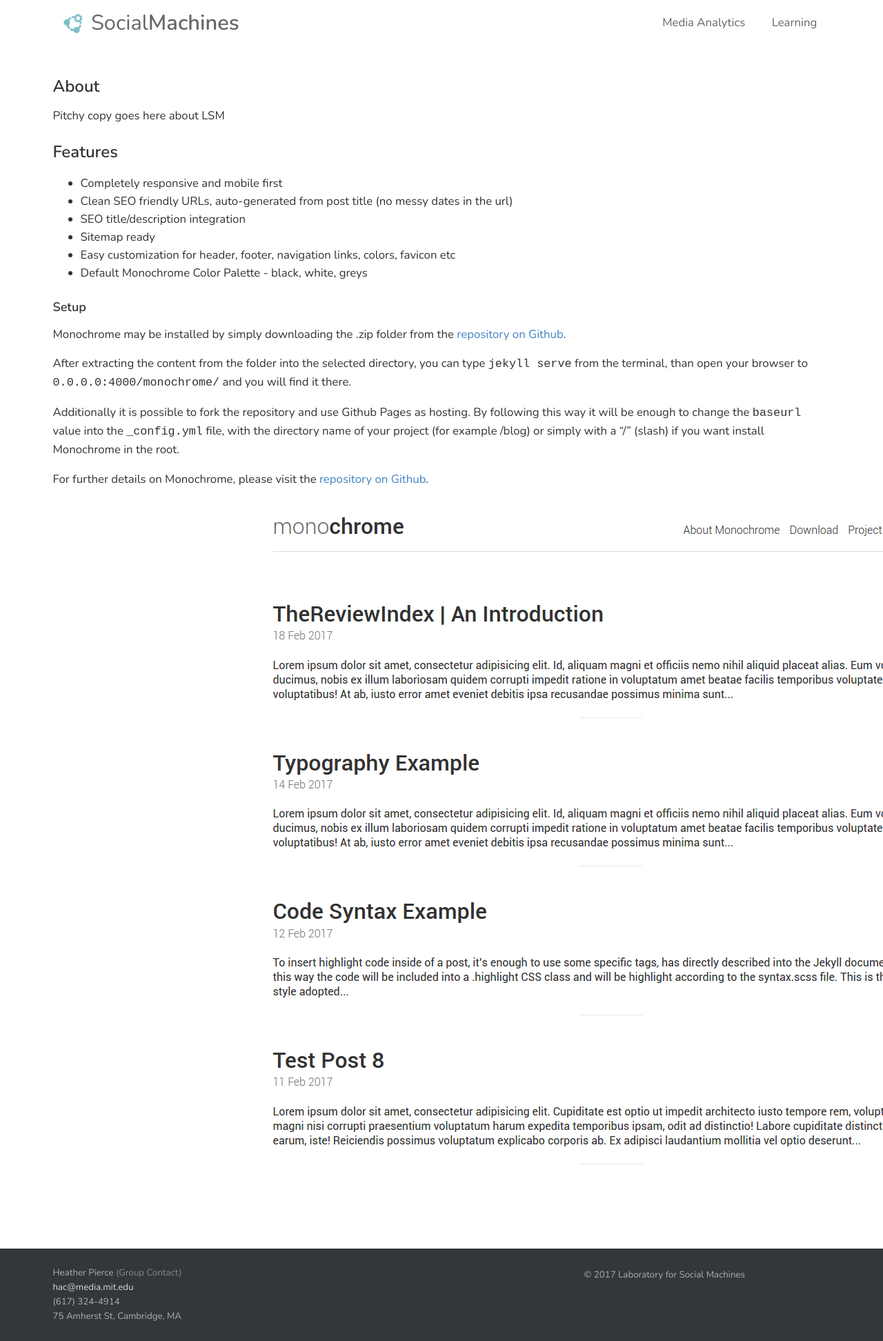
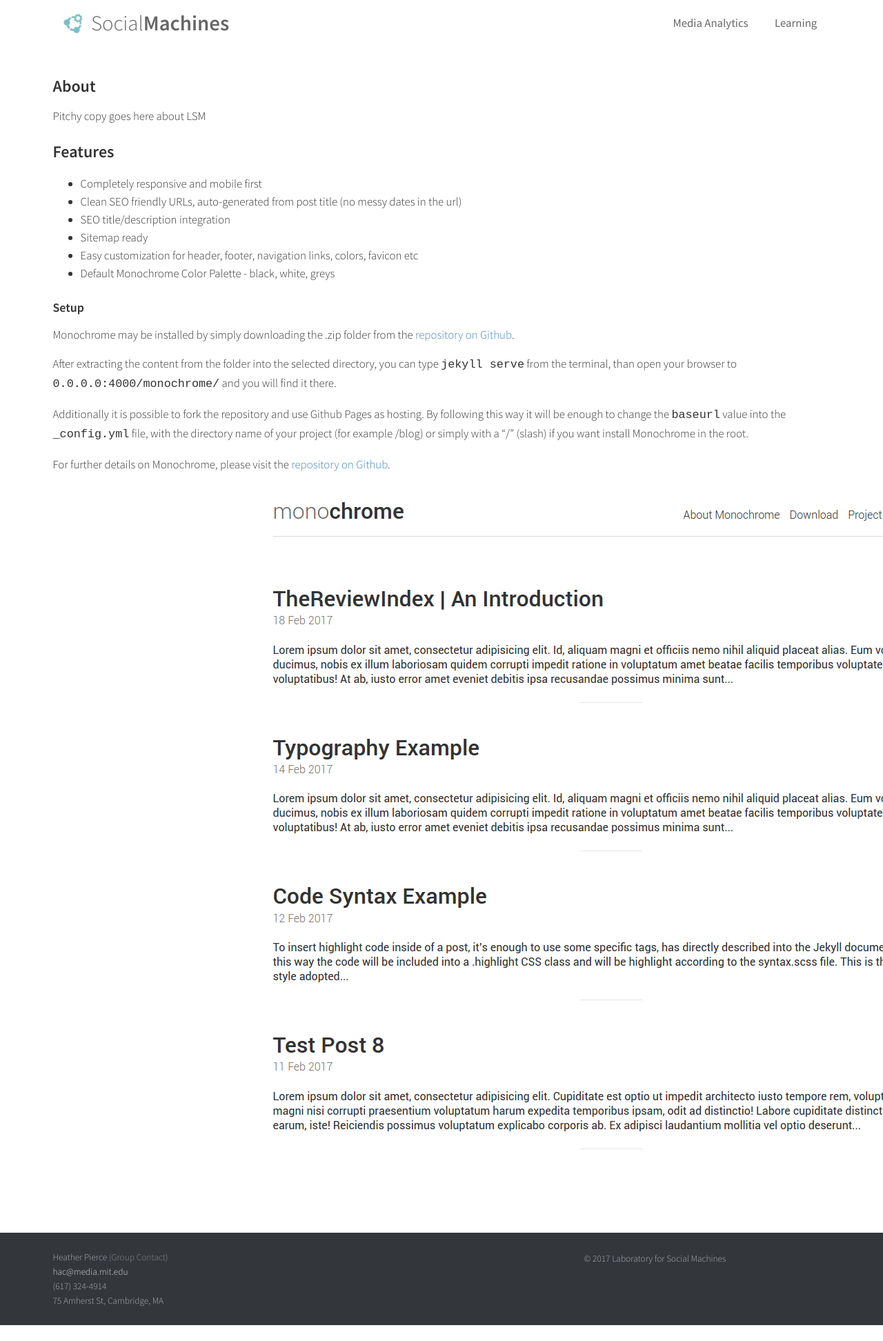
Before and after one commit to mit-ccc/social-machines.github.io, a Jekyll site: the page built from about.md, in a window 1280 px wide. Shown: the whole page at 69% size. Built offline with Jekyll 4.4.1, drawn with Linux system fonts in a browser that asks for light colours; nearby versions of some CDN libraries; after the commit the page ends 1921 px from its top, so only the background shows below that.

Commit message:
Switch to Source Sans Pro

```diff
--- a/_layouts/default.html
+++ b/_layouts/default.html
@@ -11,7 +11,7 @@
     <!-- CSS & fonts -->
     <link rel="stylesheet" href="https://cdnjs.cloudflare.com/ajax/libs/semantic-ui/2.2.13/semantic.min.css">
     <link rel="stylesheet" href="{{ "/css/main.css" | prepend: site.baseurl | replace: '//', '/' }}">
-    <link href="https://fonts.googleapis.com/css?family=Nunito:300,400,600" rel="stylesheet">
+    <link href="https://fonts.googleapis.com/css?family=Source+Sans+Pro:300,400,600" rel="stylesheet">
 
     <!-- RSS -->
     <link href="/atom.xml" type="application/atom+xml" rel="alternate" title="ATOM Feed" />
--- a/css/main.scss
+++ b/css/main.scss
@@ -6,7 +6,7 @@
   line-height: 1.55;
   // letter-spacing: 1px;
   font-weight: 300;
-  font-family: Nunito, sans-serif;
+  font-family: "Source Sans Pro", "Helvetica Neue", Helvetica, Arial, sans-serif;
   color: #333;
   -webkit-font-smoothing: antialiased;
 }
@@ -18,7 +18,7 @@
 h1, h2, h3, h4, h5, h6,
 .ui.header,
 .ui.menu {
-  font-family: Nunito, sans-serif;
+  font-family: "Source Sans Pro", "Helvetica Neue", Helvetica, Arial, sans-serif;
 }
 
 .main-header {
```
